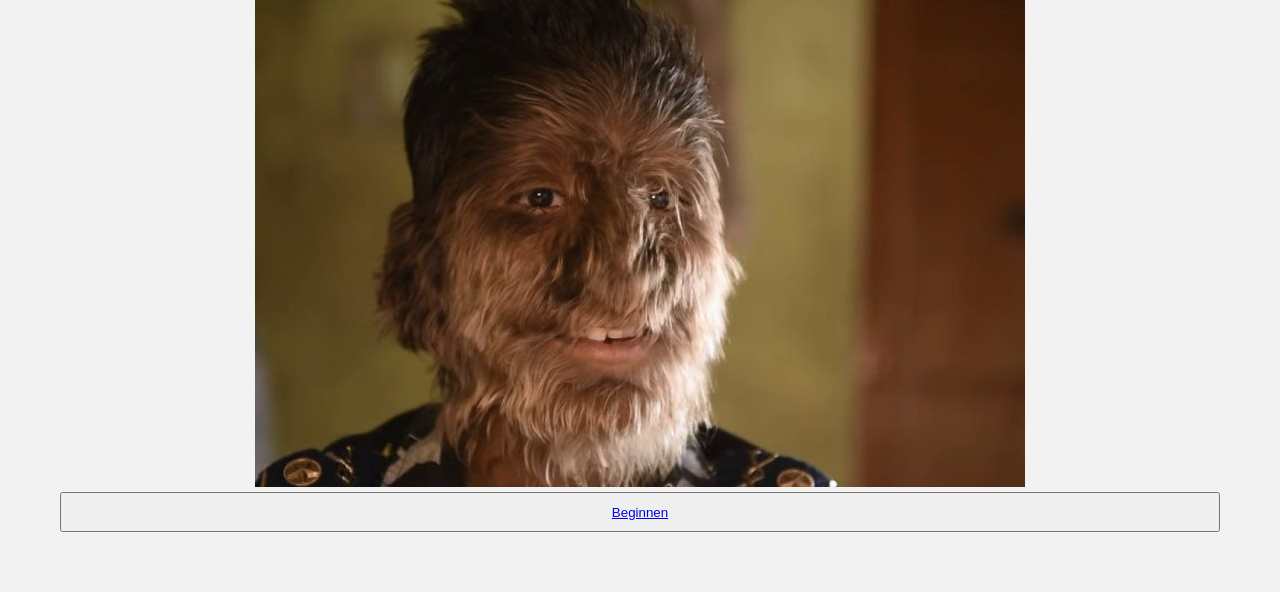
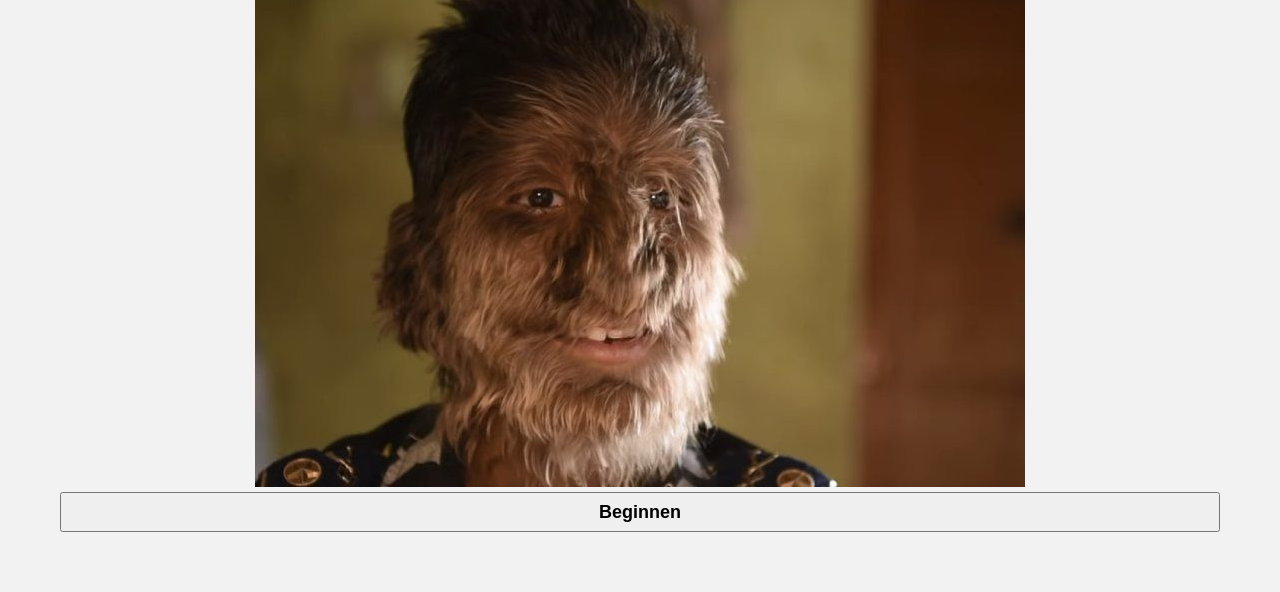
Before and after one commit to WoutervanderRolBrouwer/Hypertrichose, a PHP site: page /Quiz/Introduction-quiz.php in a window 1280 px wide. Shown: the part 308-900 px from the top of the page. Run offline with PHP 8.4, Linux system fonts and the light colour scheme; style sheets or scripts are compiled from the project's sources.

Commit message:
knop duidelijker gemaakt

```diff
--- a/Quiz/css/quiz.css
+++ b/Quiz/css/quiz.css
@@ -78,6 +78,10 @@ input[type=checkbox]:checked + label::after {
   align-items: center;
   width: 100%;
   height: 100%;
+  color: black;
+  text-decoration: none;
+  font-weight: bold;
+  font-size: 18px;
 }
 
 .result {
--- a/Quiz/scss/quiz.scss
+++ b/Quiz/scss/quiz.scss
@@ -83,6 +83,10 @@ input[type="checkbox"]:checked {
     align-items: center;
     width: 100%;
     height: 100%;
+    color: black;
+    text-decoration: none;
+    font-weight: bold;
+    font-size: 18px;
   }
 }
 
```
Also changed, not shown: 1 other file.
